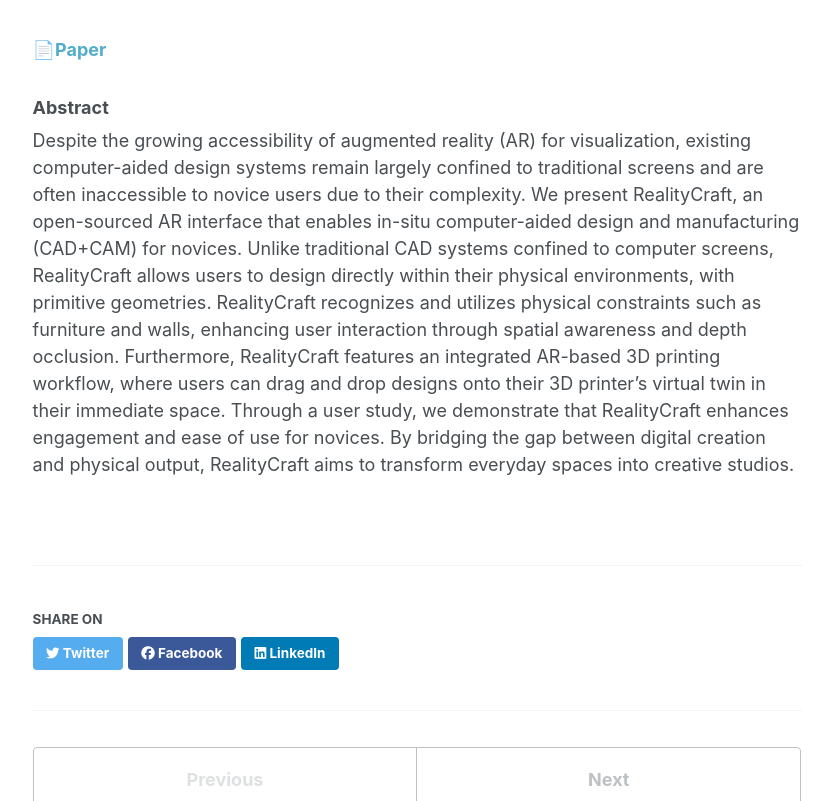
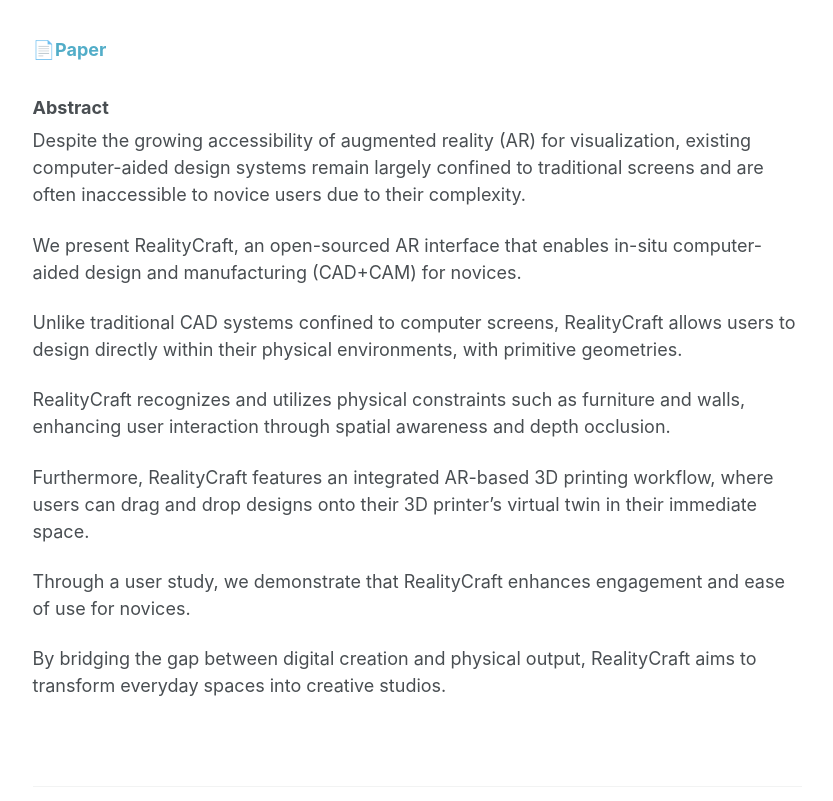
Before and after one commit to Boysle/boysle.github.io, a Jekyll site: the page built from _portfolio/0realitycraft.md, in a window 1280 px wide and 1400 px high, cut to the strip 599-1400 px from the top of the window. Shown: the whole strip, without its empty margins (249-1082 px from the left). Built offline with Jekyll 4.4.1, drawn with Linux system fonts in a browser that asks for light colours.

Commit message:
Update 0realitycraft.md

```diff
--- a/_portfolio/0realitycraft.md
+++ b/_portfolio/0realitycraft.md
@@ -6,16 +6,22 @@ collection: projects
 ---
 Conducted under the supervision of [Mustafa Doğa Doğan, PhD](https://www.dogadogan.com/) and in collaboration with [Artun Akdoğan](https://www.linkedin.com/in/artun-akdogan/).
 
-<iframe width="560" height="315" src="https://youtu.be/tpf_s0ysZzo" frameborder="0" allowfullscreen></iframe>
+<iframe width="560" height="315" src="https://youtu.be/tpf_s0ysZzo?si=5dR1SqFdUFeb1c2G" frameborder="0" allowfullscreen></iframe>
 
 ### <a href="https://arxiv.org/pdf/2410.06113" style="text-decoration: none;">📄Paper</a>
 
 ### Abstract
 
 Despite the growing accessibility of augmented reality (AR) for visualization, existing computer-aided design systems remain largely confined to traditional screens and are often inaccessible to novice users due to their complexity.
+
 We present RealityCraft, an open-sourced AR interface that enables in-situ computer-aided design and manufacturing (CAD+CAM) for novices.
+
 Unlike traditional CAD systems confined to computer screens, RealityCraft allows users to design directly within their physical environments, with primitive geometries.
+
 RealityCraft recognizes and utilizes physical constraints such as furniture and walls, enhancing user interaction through spatial awareness and depth occlusion.
+
 Furthermore, RealityCraft features an integrated AR-based 3D printing workflow, where users can drag and drop designs onto their 3D printer's virtual twin in their immediate space.
+
 Through a user study, we demonstrate that RealityCraft enhances engagement and ease of use for novices.
+
 By bridging the gap between digital creation and physical output, RealityCraft aims to transform everyday spaces into creative studios.
```
